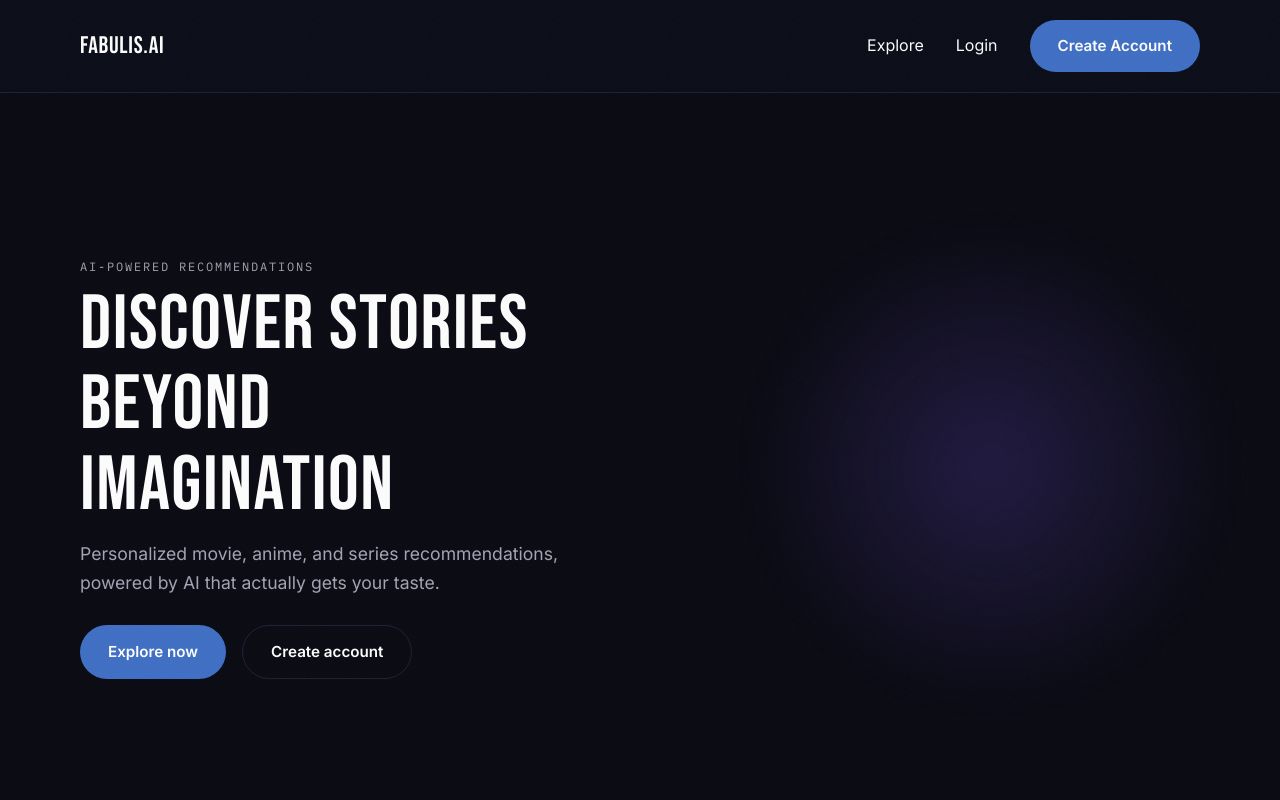
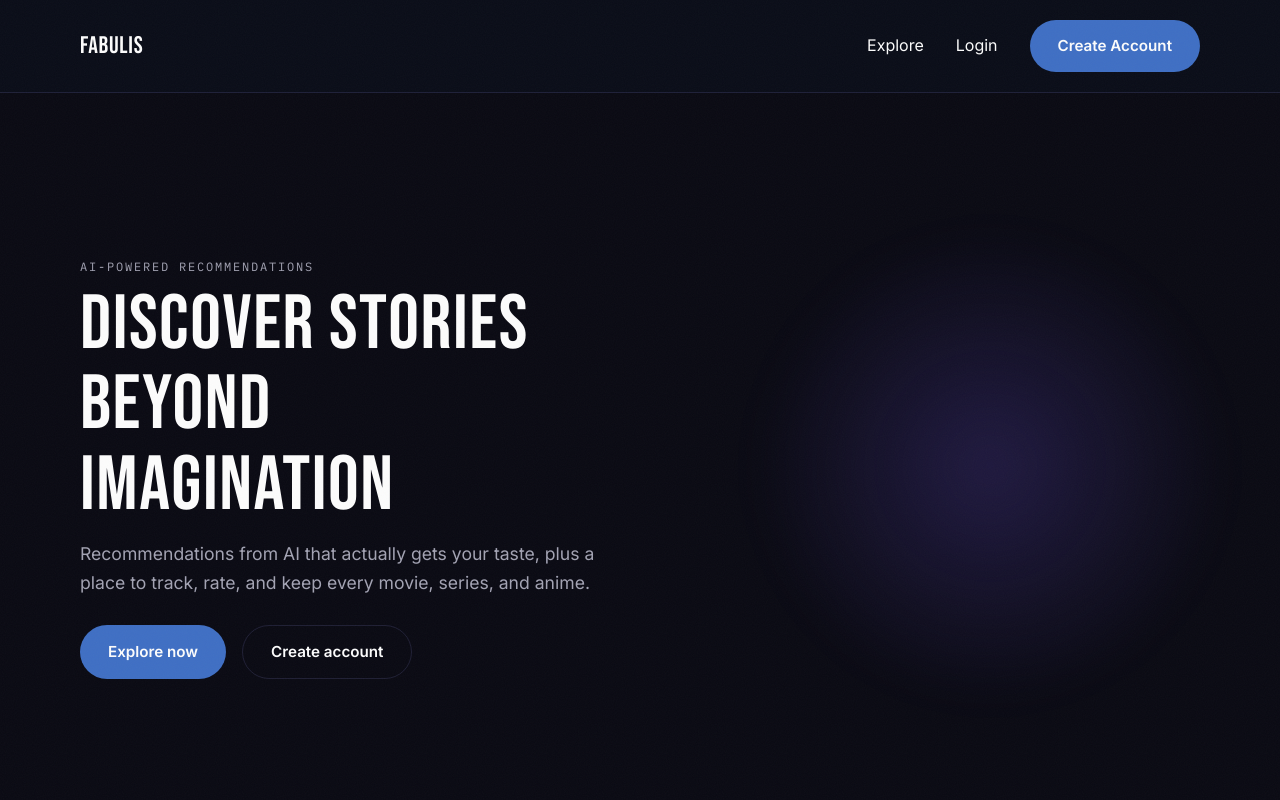
Before and after one commit to iamarunavo/Fabulis, a plain HTML site: page client/index.html in a window 1280 px wide. Shown: the top 800 px of the page. Drawn offline with Linux system fonts and the light colour scheme; no server answers.

Commit message:
chore(client): use Fabulis wordmark and reword hero copy

```diff
--- a/client/index.html
+++ b/client/index.html
@@ -18,7 +18,7 @@
 
   <nav class="navbar">
     <div class="container">
-      <a href="index.html" class="logo">FABULIS.AI</a>
+      <a href="index.html" class="logo">FABULIS</a>
       <button class="nav-toggle" aria-label="Toggle menu" aria-expanded="false" aria-controls="navLinks">
         <span class="nav-toggle-icon"></span>
       </button>
@@ -37,8 +37,8 @@
         <p class="eyebrow">AI-powered recommendations</p>
         <h1>Discover stories<br />beyond imagination</h1>
         <p class="hero-sub">
-          Personalized movie, anime, and series recommendations,
-          powered by AI that actually gets your taste.
+          Recommendations from AI that actually gets your taste, plus a
+          place to track, rate, and keep every movie, series, and anime.
         </p>
         <div class="hero-actions">
           <a href="pages/explore.html" class="btn btn-primary">Explore now</a>
```
